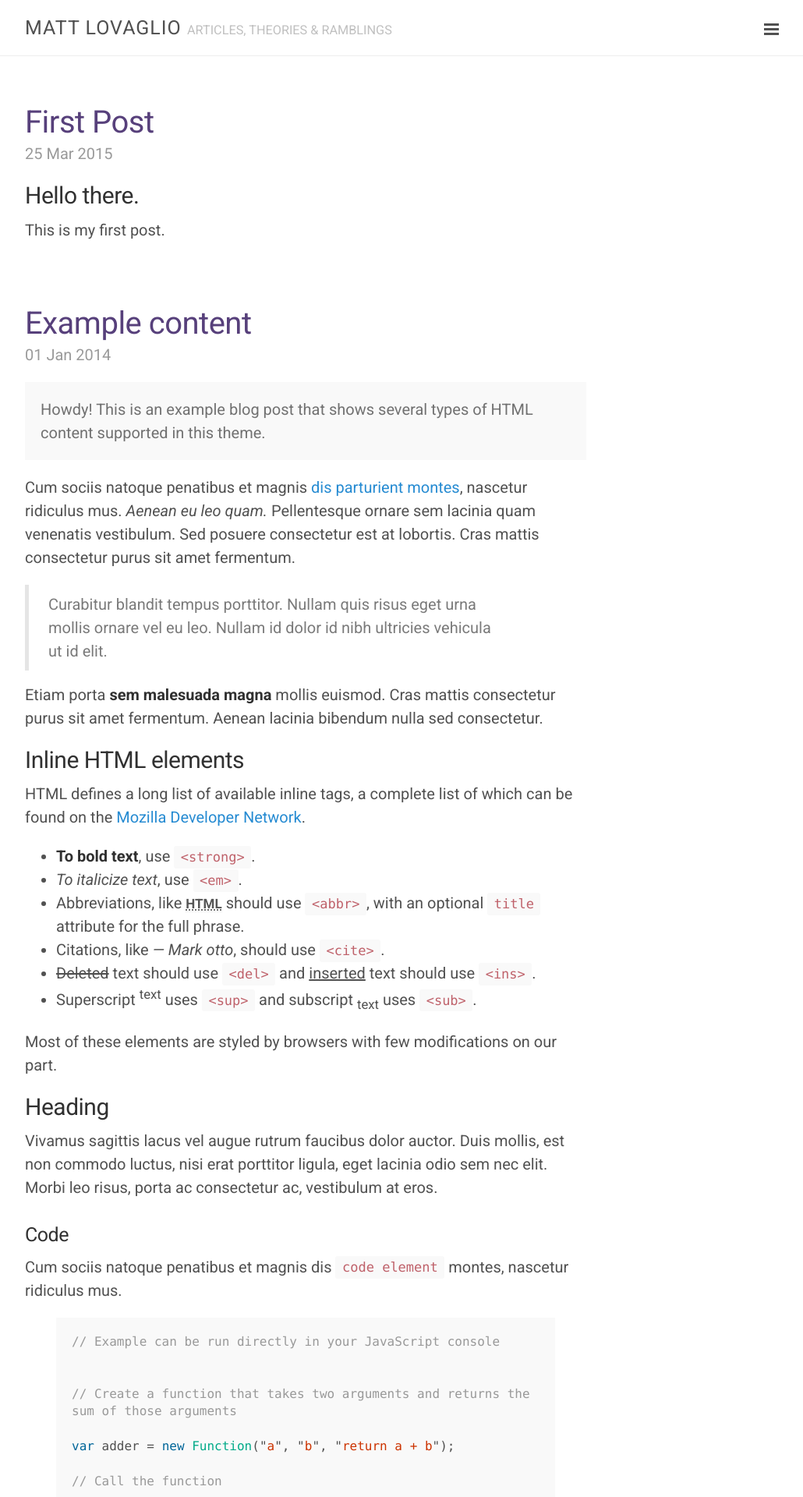
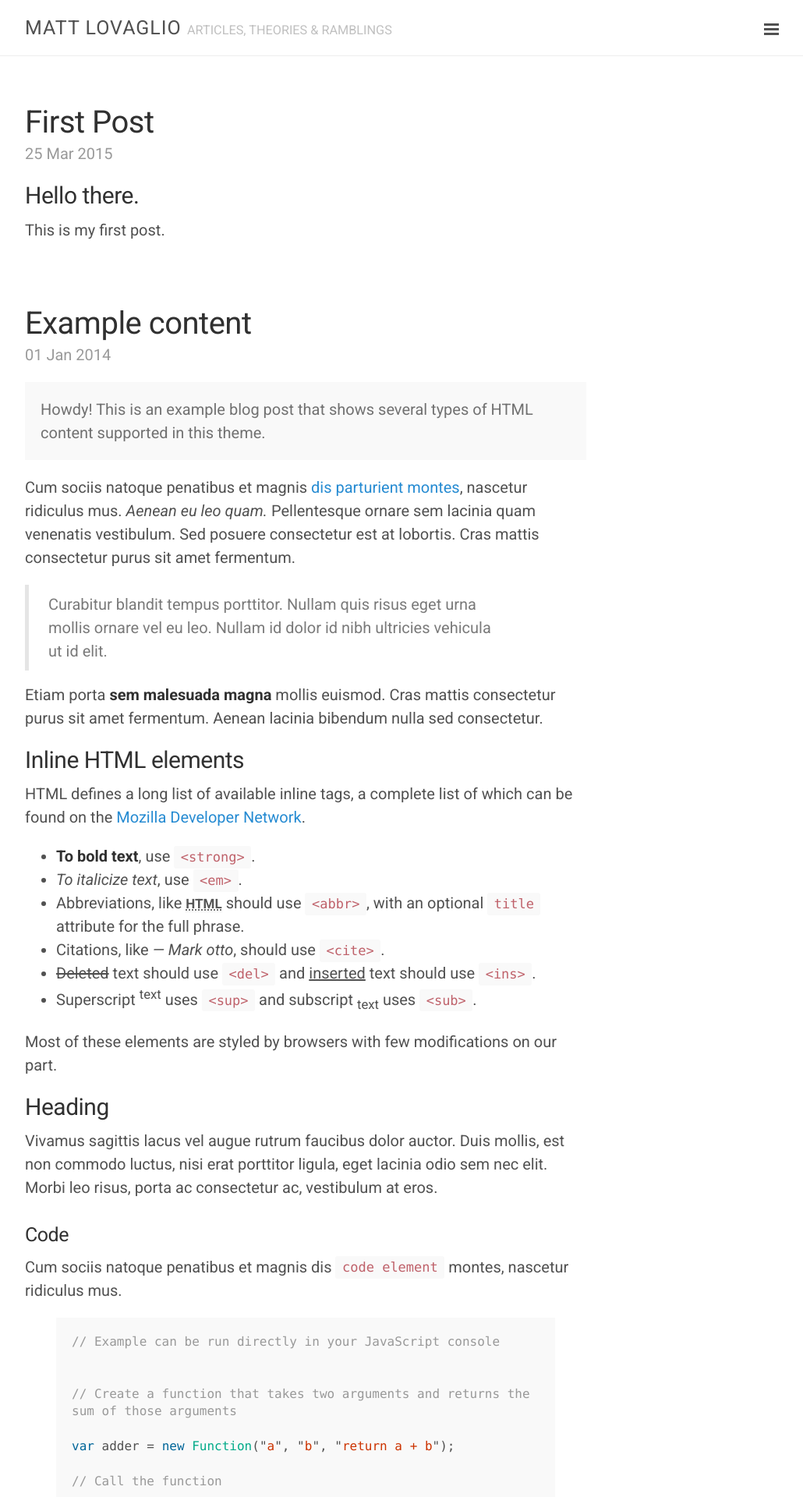
Before and after one commit to mattlovaglio/mattlovaglio.github.io, a Jekyll site: the page built from index.html, in a window 1280 px wide. Shown: the top 1920 px of the page at 78% size, without its empty margins (248-1278 px from the left). Built offline with Jekyll 4.4.1, drawn with Linux system fonts in a browser that asks for light colours; Markdown is read by kramdown in place of the engine named in the settings; the list of posts is cut into pages by our own code.

Commit message:
Color Change
Changed Heading colors back to #303030.

```diff
--- a/public/css/lanyon.css
+++ b/public/css/lanyon.css
@@ -312,7 +312,7 @@ a.sidebar-nav-item:focus {
 
 .post-title,
 .post-title a {
-  color: #57407B;
+  color: #303030;
 }
 
 .page-title,
```
Also changed, not shown: 9 other files.
